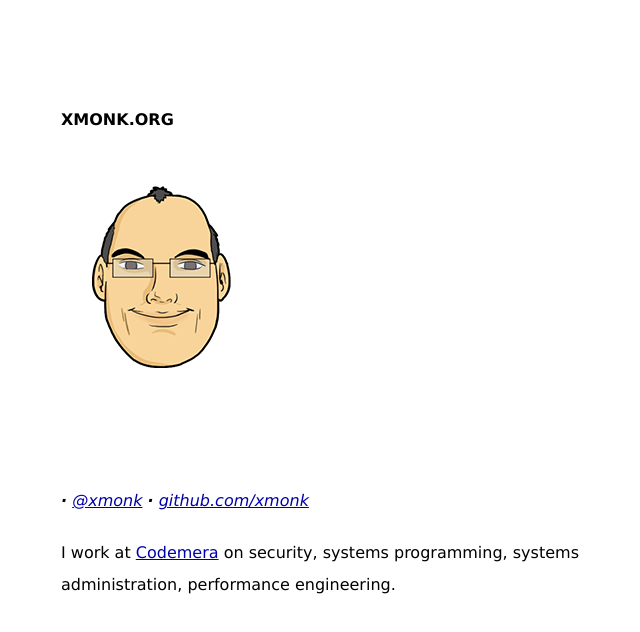
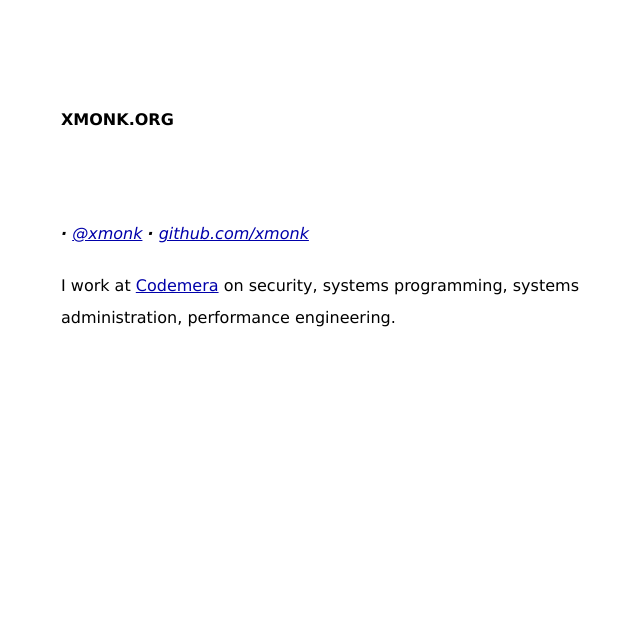
Before and after one commit to xmonk/xmonk.github.io, a plain HTML site: page index.html in a window 1280 px wide. Shown: the whole page, without its empty margins (99-739 px from the left). Drawn offline with Linux system fonts and the light colour scheme.

Commit message:
remove image.

```diff
--- a/index.html
+++ b/index.html
@@ -11,7 +11,7 @@
 	<article>
 	    <h1 class="sans">xmonk.org</h1>
 	    <div id="headshot">
-		<img src="static/jj.png" align="center" style="margin-right: 1em;"/>
+		<!-- <img src="" align="center" style="margin-right: 1em;"/> -->
 	    </div>
 	    <br />
 	    <br /></p>
```
